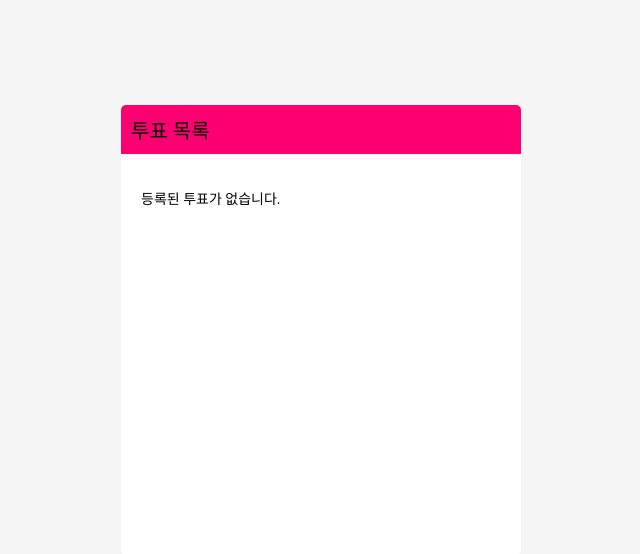
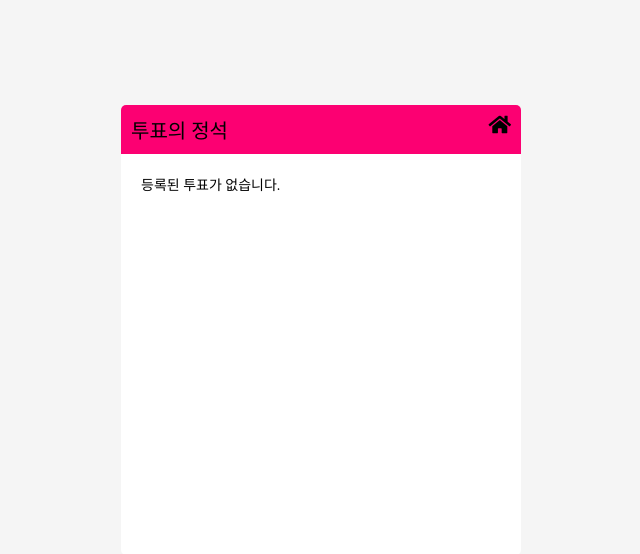
Before and after one commit to Ssnnaaiill/django-practice, a Django app: template mysite/polls/templates/polls/index.html in a window 1280 px wide. Shown: the top 554 px of the page, without its empty margins (319-959 px from the left). Run offline with Django 3.2, Linux system fonts and the light colour scheme; the template is opened without the code that fills it, so the values that code supplies are empty; some libraries are stand-ins or nearby versions; some web fonts are replaced.

Commit message:
template 수정

```diff
--- a/mysite/polls/static/css/base.css
+++ b/mysite/polls/static/css/base.css
@@ -21,6 +21,8 @@ body {
 a {
 	color: #000;
 	text-decoration: none;
+	-webkit-transition: width 2s, height 2s, color 0.5s, -webkit-transform 2s;
+	transition: width 2s, height 2s, color 0.5s, transform 2s;
 }
 
 a:hover {
@@ -54,12 +56,17 @@ li {
 	border-radius: 5px 5px 0px 0px;
 }
 
-.container .page_title li {
+.container .page_title p {
 	padding: 10px;
 }
 
+.container .page_title i {
+	display: inline;
+	float: right;
+}
+
 .container .contents {
-	padding: 20px;
+	padding: 0px 0px 0px 20px;
 }
 
 .error {
@@ -79,8 +86,8 @@ input[type=submit] {
 	cursor: pointer;
 	-webkit-border-radius: 5px;
 	border-radius: 5px;
-       -webkit-transition: width 2s, height 2s, background-color 0.5s, -webkit-transform 2s;
-       transition: width 2s, height 2s, background-color 0.5s, transform 2s;
+	-webkit-transition: width 2s, height 2s, background-color 0.5s, -webkit-transform 2s;
+	transition: width 2s, height 2s, background-color 0.5s, transform 2s;
 }
 input[type=submit]:hover {
 	background-color: #fc0072;
--- a/mysite/polls/templates/polls/base.html
+++ b/mysite/polls/templates/polls/base.html
@@ -4,9 +4,11 @@
 	<head>
 		<title>Polls</title>
 		<link rel="stylesheet" type="text/css" href="{% static 'css/base.css' %}">
+		<link rel="stylesheet" href="https://use.fontawesome.com/releases/v5.8.2/css/all.css" integrity="sha384-oS3vJWv+0UjzBfQzYUhtDYW+Pj2yciDJxpsK1OYPAYjqT085Qq/1cq5FLXAZQ7Ay" crossorigin="anonymous">
 	</head>
 	<body>
 		<div class="container">
+			<div class="page_title"><p>투표의 정석<i class="fas fa-home"></i></p></div>
 			{% block content %}
 			{% endblock %}
 		</div>
--- a/mysite/polls/templates/polls/detail.html
+++ b/mysite/polls/templates/polls/detail.html
@@ -1,6 +1,5 @@
 {% extends 'polls/base.html' %}
 {% block content %}
-<div class="page_title"><li>투표하기</li></div>
 <div class="contents">
 	<h3>제목 : <a href='/polls/{{ question.id }}/'>{{ question.question_text }}</a></h3>
 
--- a/mysite/polls/templates/polls/index.html
+++ b/mysite/polls/templates/polls/index.html
@@ -1,6 +1,5 @@
 {% extends 'polls/base.html' %}
 {% block content %}
-	<div class="page_title"><li>투표 목록</li></div>
 	<div class="contents">
 		{% if latest_question_list %}
 		<h3>최근 올라온 5개의 투표들입니다.</h3>
--- a/mysite/polls/templates/polls/results.html
+++ b/mysite/polls/templates/polls/results.html
@@ -1,13 +1,12 @@
 {% extends 'polls/base.html' %}
 {% block content %}
-<div class="page_title"><li>투표 결과</li></div>
 <div class="contents">
-	<h3>제목 : {{ question.question_text }}</h3>
+	<h3>"{{ question.question_text }}" 투표 결과</h3>
 	<ul>
 		{% for choice in question.choice_set.all %}
 		<li>{{ choice.choice_text }} : {{ choice.votes }} vote{{ choice.votes | pluralize }}</li>
 		{% endfor %}
 	</ul>
-	<input type='submit' href='{% url 'polls:detail' question.id %}'value='한번 더'/>
+	<a href='{% url 'polls:detail' question.id %}'><input type='submit' value='한번 더'/></a>
 </div>
 {% endblock %}
```
